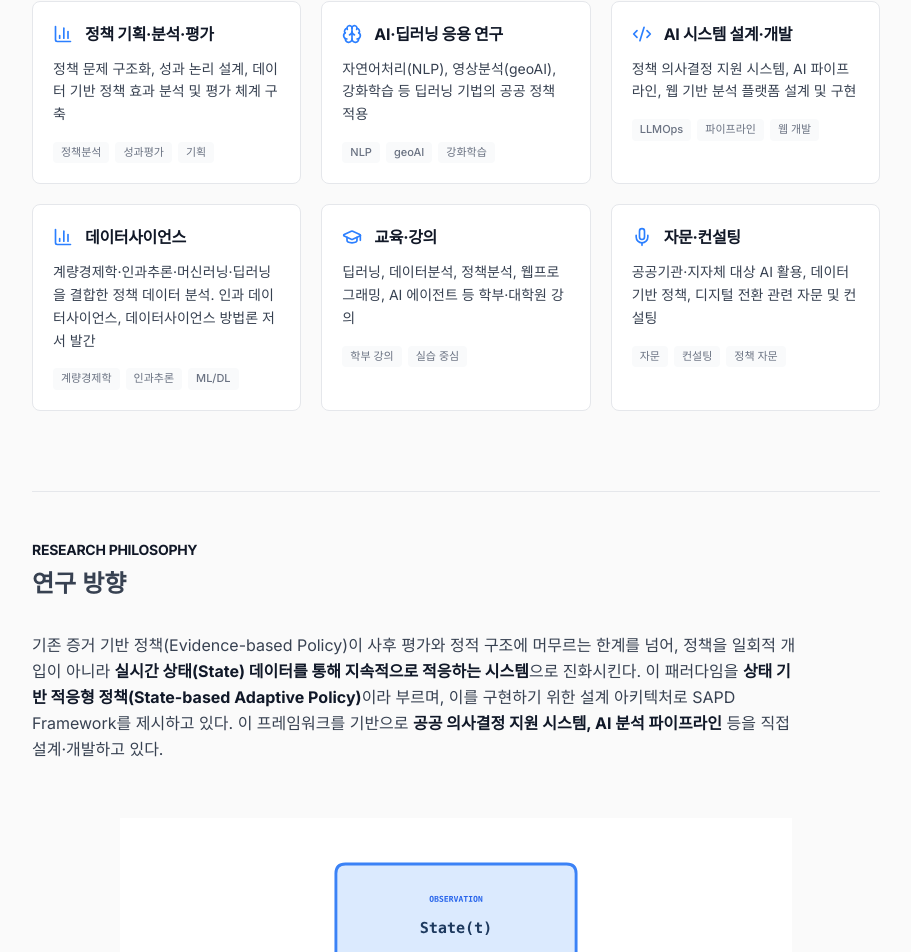
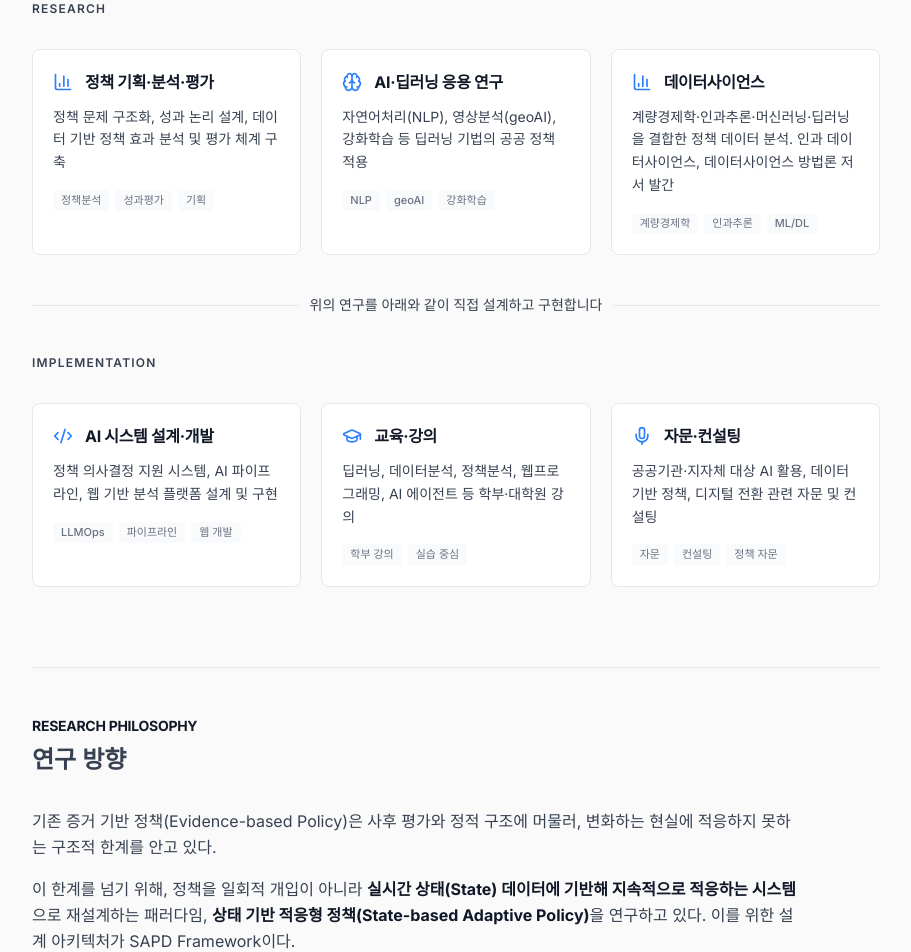
Before and after one commit to LeeSeogMin/my-life, a Next.js app: page / in a window 1280 px wide. Shown: the part 791-1743 px from the top of the page, without its empty margins (184-1095 px from the left). Built offline with nearby package versions, Linux system fonts and the light colour scheme; no server answers.

Commit message:
feat: enhance introduction and implementation sections for clarity and detail

```diff
--- a/src/app/page.tsx
+++ b/src/app/page.tsx
@@ -37,7 +37,7 @@ export default function Home() {
 
         {/* 한 줄 소개 + 학문적 여정 */}
         <p className="text-lg sm:text-xl text-gray-700 leading-relaxed max-w-3xl">
-          인문사회과학적 문제의식에서 출발하여, 데이터사이언스와 인공지능 기술을 활용한 AI 기반 정책 분석과 데이터 기반 사회과학 연구를 수행하는 융합 연구자. 정책 기획·평가, 인과추론, 공공 의사결정 시스템을 연구하고 직접 설계·개발합니다.
+          &ldquo;공공 의사결정은 어떻게 더 나은 시스템이 될 수 있는가&rdquo; &mdash; 인문사회과학적 문제의식에서 출발하여 정책이론과 데이터사이언스 방법론을 연구하고, 그 연구결과를 실제 작동하는 AI 기반 정책 분석 시스템으로 직접 설계·개발합니다.
         </p>
 
         {/* 학력 — 3단계 융합 궤적 (카드박스 + 화살표) */}
@@ -82,6 +82,8 @@ export default function Home() {
           <p className="text-2xl font-semibold text-gray-900">전문 영역</p>
         </header>
 
+        {/* Research */}
+        <p className="text-xs font-semibold tracking-widest text-gray-400 uppercase">Research</p>
         <div className="grid sm:grid-cols-2 lg:grid-cols-3 gap-5">
           {[
             {
@@ -97,16 +99,50 @@ export default function Home() {
               keywords: ["NLP", "geoAI", "강화학습"],
             },
             {
+              icon: <BarChart3 className="w-5 h-5" />,
+              title: "데이터사이언스",
+              desc: "계량경제학·인과추론·머신러닝·딥러닝을 결합한 정책 데이터 분석. 인과 데이터사이언스, 데이터사이언스 방법론 저서 발간",
+              keywords: ["계량경제학", "인과추론", "ML/DL"],
+            },
+          ].map((item, idx) => (
+            <div
+              key={idx}
+              className="p-5 bg-white border border-gray-200 rounded-lg hover:border-gray-300 hover:shadow-sm transition-all space-y-3"
+            >
+              <div className="flex items-center gap-3">
+                <div className="text-blue-500">{item.icon}</div>
+                <h3 className="font-semibold text-gray-900 text-base">{item.title}</h3>
+              </div>
+              <p className="text-sm text-gray-600 leading-relaxed">{item.desc}</p>
+              <div className="flex flex-wrap gap-1.5 pt-1">
+                {item.keywords.map((kw) => (
+                  <span
+                    key={kw}
+                    className="text-[11px] font-medium text-gray-500 bg-gray-50 px-2 py-0.5 rounded"
+                  >
+                    {kw}
+                  </span>
+                ))}
+              </div>
+            </div>
+          ))}
+        </div>
+
+        <div className="flex items-center gap-3 py-2">
+          <div className="flex-1 border-t border-gray-200" />
+          <p className="text-sm text-gray-500 font-medium">위의 연구를 아래와 같이 직접 설계하고 구현합니다</p>
+          <div className="flex-1 border-t border-gray-200" />
+        </div>
+
+        {/* Implementation */}
+        <p className="text-xs font-semibold tracking-widest text-gray-400 uppercase">Implementation</p>
+        <div className="grid sm:grid-cols-2 lg:grid-cols-3 gap-5">
+          {[
+            {
               icon: <Code2 className="w-5 h-5" />,
               title: "AI 시스템 설계·개발",
               desc: "정책 의사결정 지원 시스템, AI 파이프라인, 웹 기반 분석 플랫폼 설계 및 구현",
               keywords: ["LLMOps", "파이프라인", "웹 개발"],
-            },
-            {
-              icon: <BarChart3 className="w-5 h-5" />,
-              title: "데이터사이언스",
-              desc: "계량경제학·인과추론·머신러닝·딥러닝을 결합한 정책 데이터 분석. 인과 데이터사이언스, 데이터사이언스 방법론 저서 발간",
-              keywords: ["계량경제학", "인과추론", "ML/DL"],
             },
             {
               icon: <GraduationCap className="w-5 h-5" />,
@@ -154,11 +190,18 @@ export default function Home() {
 
         <div className="max-w-3xl space-y-4">
           <p className="text-gray-700 leading-relaxed">
-            기존 증거 기반 정책(Evidence-based Policy)이 사후 평가와 정적 구조에 머무르는 한계를 넘어,
-            정책을 일회적 개입이 아니라 <strong className="text-gray-900">실시간 상태(State) 데이터를 통해 지속적으로 적응하는
-            시스템</strong>으로 진화시킨다. 이 패러다임을 <strong className="text-gray-900">상태 기반 적응형 정책(State-based Adaptive Policy)</strong>이라 부르며,
-            이를 구현하기 위한 설계 아키텍처로 SAPD Framework를 제시하고 있다.
-            이 프레임워크를 기반으로 <strong className="text-gray-900">공공 의사결정 지원 시스템, AI 분석 파이프라인</strong> 등을 직접 설계·개발하고 있다.
+            기존 증거 기반 정책(Evidence-based Policy)은 사후 평가와 정적 구조에 머물러,
+            변화하는 현실에 적응하지 못하는 구조적 한계를 안고 있다.
+          </p>
+          <p className="text-gray-700 leading-relaxed">
+            이 한계를 넘기 위해, 정책을 일회적 개입이 아니라{" "}
+            <strong className="text-gray-900">실시간 상태(State) 데이터에 기반해 지속적으로 적응하는 시스템</strong>으로
+            재설계하는 패러다임, <strong className="text-gray-900">상태 기반 적응형 정책(State-based Adaptive Policy)</strong>을
+            연구하고 있다. 이를 위한 설계 아키텍처가 SAPD Framework이다.
+          </p>
+          <p className="text-gray-700 leading-relaxed">
+            <strong className="text-gray-900">이론은 구현될 때 비로소 검증된다.</strong>{" "}
+            SAPD Framework에 기반하여 공공 의사결정 지원 시스템, AI 분석 파이프라인 등을 설계하고 개발하고 있다.
           </p>
         </div>
 
```
